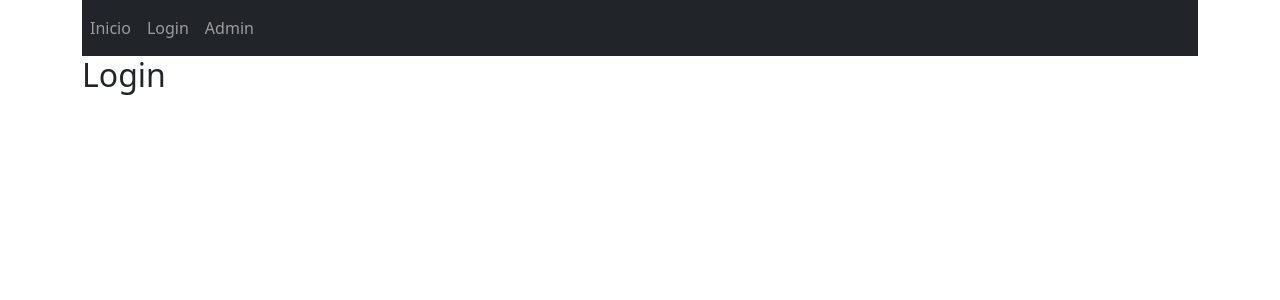
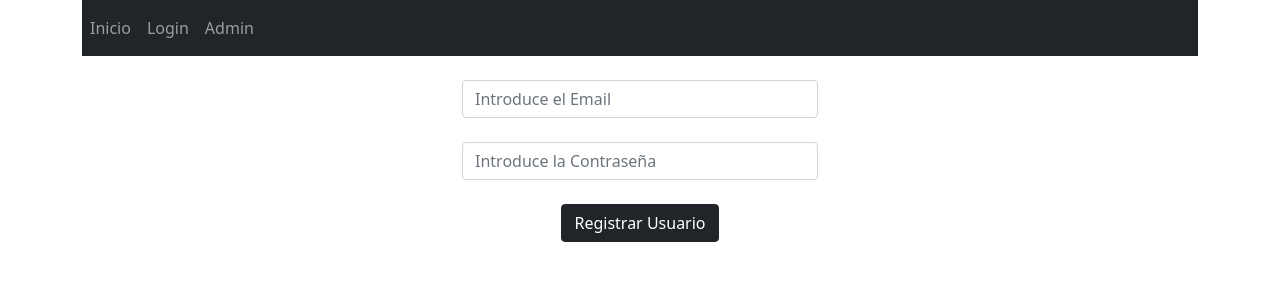
Before and after one commit to Joeypph/login, a React (Create React App) app: page /login in a window 1280 px wide. Shown: the top 300 px of the page. Built offline with nearby package versions, Linux system fonts and the light colour scheme.

Commit message:
Created form

```diff
--- a/src/components/Login.jsx
+++ b/src/components/Login.jsx
@@ -2,8 +2,27 @@ import React from 'react'
 
 function Login() {
   return (
-    <div>
-        <h2>Login</h2>
+    <div className='row '>
+      <div className='col'></div>
+      <div className='col' style={{textAlign:'center'}}>
+          <form className='form-group' action="">
+             <input
+              className='form-control mt-4'
+              placeholder='Introduce el Email'
+              type="text"/>
+             <input
+              className='form-control mt-4'
+              placeholder='Introduce la Contraseña'
+              type="text"/>
+             <input
+              className='btn btn-dark mt-4'
+              placeholder='Introduce la Contraseña'
+              type="submit"
+              value="Registrar Usuario"/>
+
+          </form>
+      </div>
+      <div className='col'></div>
     </div>
   )
 }
```
